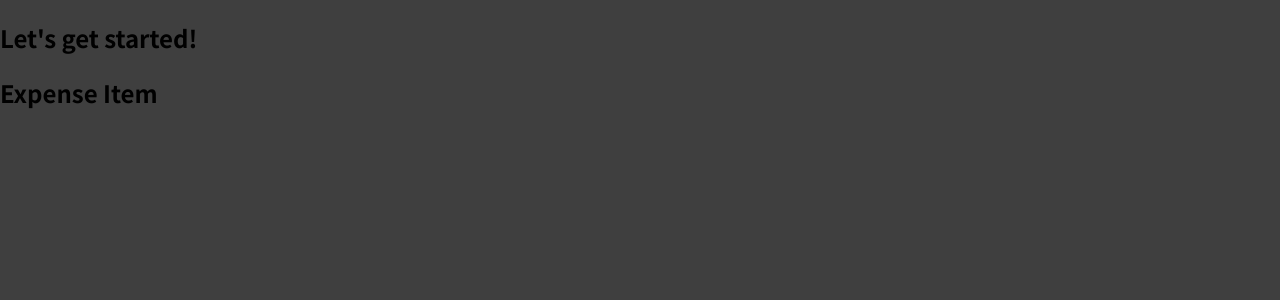
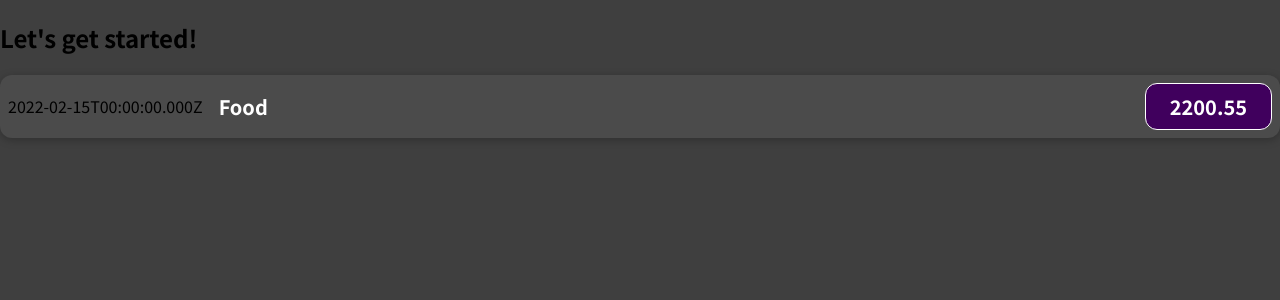
Before and after one commit to jayjaroen/learn-react, a JavaScript app: page / in a window 1280 px wide. Shown: the top 300 px of the page. Built offline with nearby package versions, Linux system fonts and the light colour scheme.

Commit message:
learn jsx and add css stying

```diff
--- /dev/null
+++ b/src/components/ExpenseItem.css
@@ -0,0 +1,56 @@
+.expense-item {
+  display: flex;
+  justify-content: space-between;
+  align-items: center;
+  box-shadow: 0 2px 8px rgba(0, 0, 0, 0.25);
+  padding: 0.5rem;
+  margin: 1rem 0;
+  border-radius: 12px;
+  background-color: #4b4b4b;
+}
+
+.expense-item__description {
+  display: flex;
+  flex-direction: column;
+  gap: 1rem;
+  align-items: flex-end;
+  flex-flow: column-reverse;
+  justify-content: flex-start;
+  flex: 1;
+}
+
+.expense-item h2 {
+  color: #3a3a3a;
+  font-size: 1rem;
+  flex: 1;
+  margin: 0 1rem;
+  color: white;
+}
+
+.expense-item__price {
+  font-size: 1rem;
+  font-weight: bold;
+  color: white;
+  background-color: #40005d;
+  border: 1px solid white;
+  padding: 0.5rem;
+  border-radius: 12px;
+}
+
+@media (min-width: 580px) {
+  .expense-item__description {
+    flex-direction: row;
+    align-items: center;
+    justify-content: flex-start;
+    flex: 1;
+  }
+
+  .expense-item__description h2 {
+    font-size: 1.25rem;
+  }
+
+  .expense-item__price {
+    font-size: 1.25rem;
+    padding: 0.5rem 1.5rem;
+  }
+}
--- a/src/components/ExpenseItem.js
+++ b/src/components/ExpenseItem.js
@@ -1,5 +1,17 @@
-function ExpenseItem(){
-  return <h2>Expense Item</h2>
+import './ExpenseItem.css';
+
+function ExpenseItem() {
+  const expenseDate = new Date(2022, 1, 15); // date object
+  const expenseTitle = 'Food';
+  const expenseAmount = 2200.55;
+  return (
+    <div className="expense-item">
+      <div>{expenseDate.toISOString()}</div>
+      <div className="expense-item__description">
+        <h2>{expenseTitle}</h2>
+        <div className="expense-item__price">{expenseAmount}</div>
+      </div>
+    </div>)
 }
 
 export default ExpenseItem;
```
